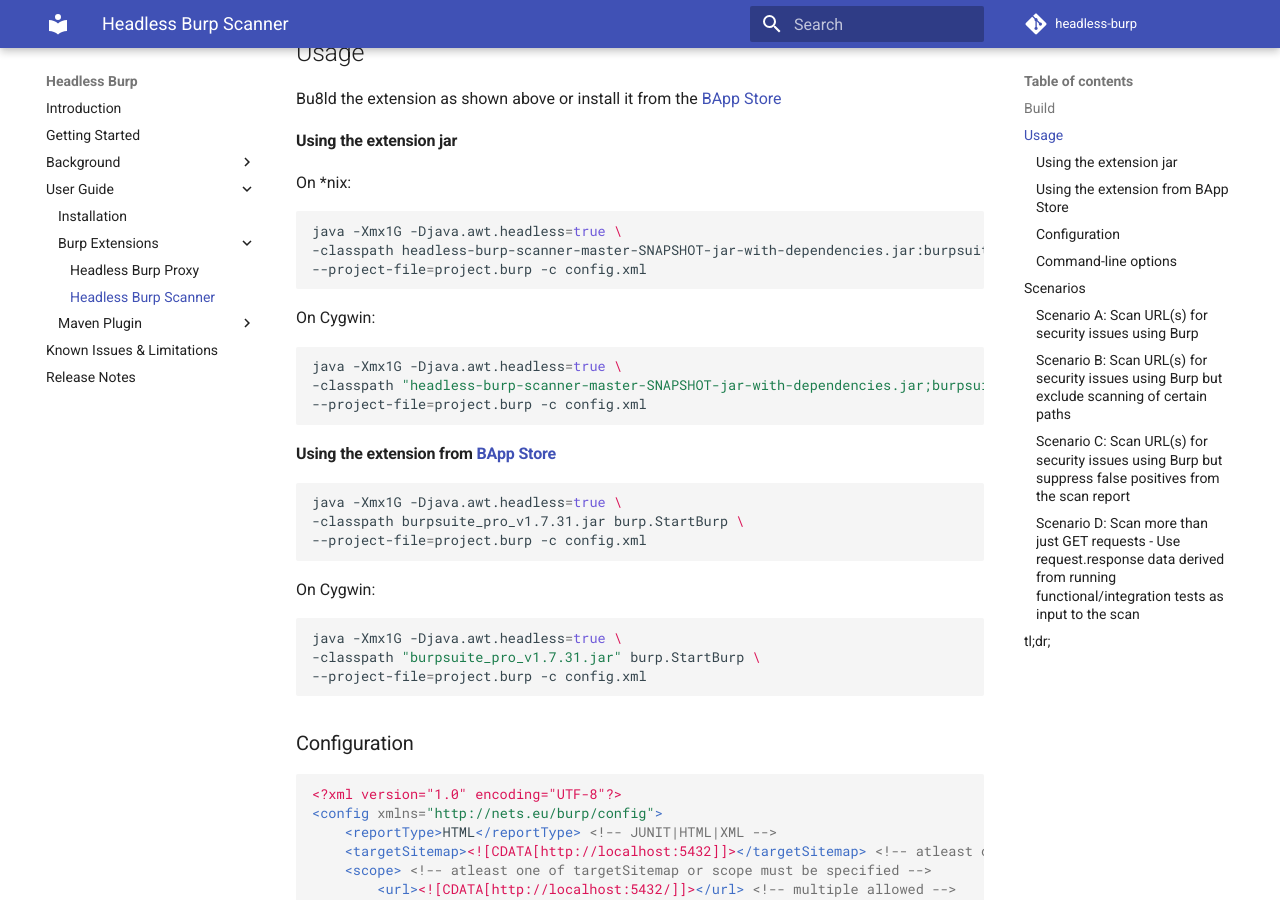
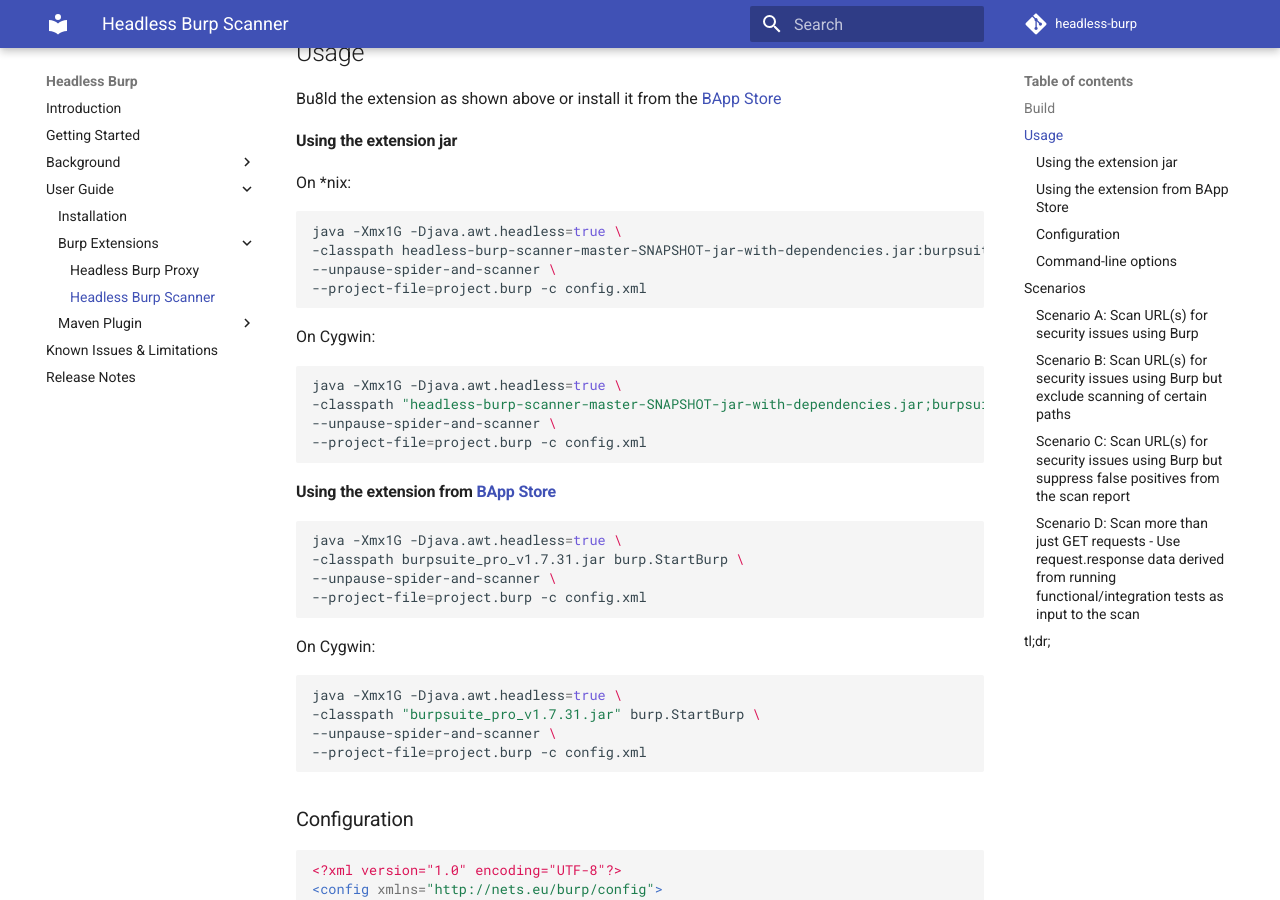
Before and after one commit to NetsOSS/headless-burp, an MkDocs documentation site: the page built from docs/user-guide/burp-extensions/headless-burp-scanner.md, in a window 1280 px wide and 900 px high, scrolled down 539 px. Built offline with MkDocs 1.6.1 and Material for MkDocs 9.7.7, drawn with Linux system fonts in a browser that asks for light colours; comment, search, counter and statistics services are not loaded; old or Windows-style settings are respelled for this version of MkDocs.

Commit message:
Update documentation to include use of '--unpause-spider-and-scanner'
The --unpause-spider-and-scanner parameter is especially useful when running in a headless environment. IMHO, This option should have been on by default.

````diff
--- a/docs/user-guide/burp-extensions/headless-burp-scanner.md
+++ b/docs/user-guide/burp-extensions/headless-burp-scanner.md
@@ -25,6 +25,7 @@
 ```sh
 java -Xmx1G -Djava.awt.headless=true \
 -classpath headless-burp-scanner-master-SNAPSHOT-jar-with-dependencies.jar:burpsuite_pro_v1.7.31.jar burp.StartBurp \
+--unpause-spider-and-scanner \
 --project-file=project.burp -c config.xml
 ```
 
@@ -33,6 +34,7 @@
 ```sh
 java -Xmx1G -Djava.awt.headless=true \
 -classpath "headless-burp-scanner-master-SNAPSHOT-jar-with-dependencies.jar;burpsuite_pro_v1.7.31.jar" burp.StartBurp \
+--unpause-spider-and-scanner \
 --project-file=project.burp -c config.xml
 ```
 
@@ -41,6 +43,7 @@
 ```sh
 java -Xmx1G -Djava.awt.headless=true \
 -classpath burpsuite_pro_v1.7.31.jar burp.StartBurp \
+--unpause-spider-and-scanner \
 --project-file=project.burp -c config.xml
 ```
 
@@ -49,6 +52,7 @@
 ```sh
 java -Xmx1G -Djava.awt.headless=true \
 -classpath "burpsuite_pro_v1.7.31.jar" burp.StartBurp \
+--unpause-spider-and-scanner \
 --project-file=project.burp -c config.xml
 ```
 
````
Also changed, not shown: README.md (+4 -0 lines).
